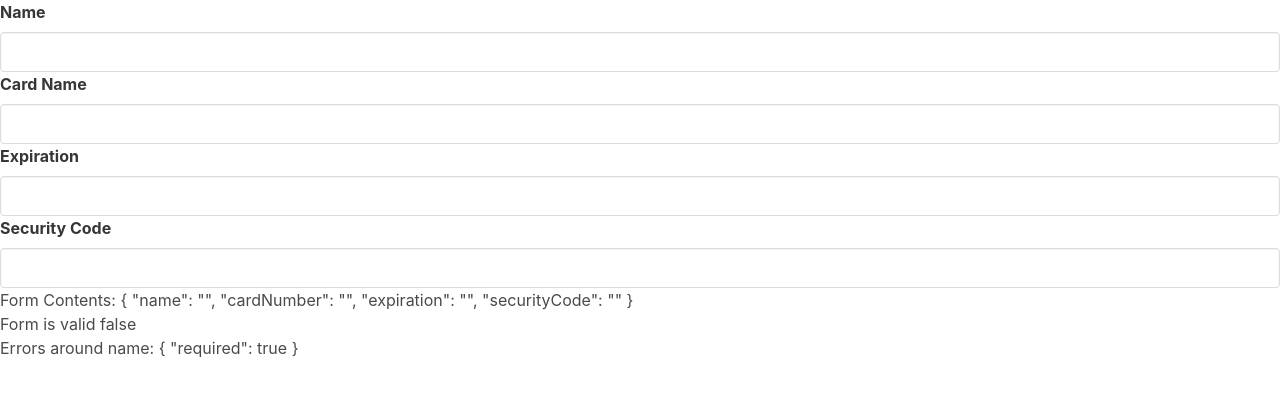
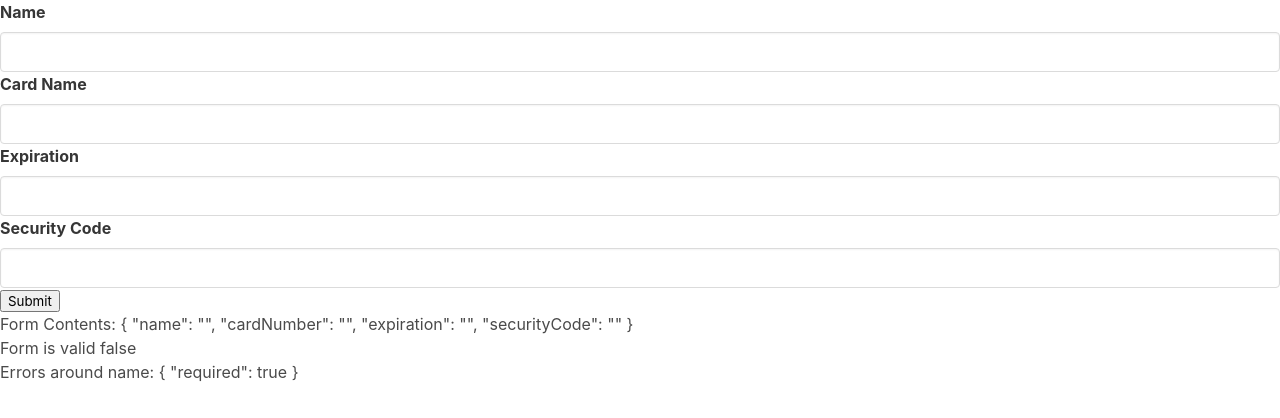
Before and after one commit to BeataJ/creditcard-reactiveForm, an Angular app: page / in a window 1280 px wide. Shown: the top 418 px of the page. Built offline with nearby package versions, Linux system fonts and the light colour scheme.

Commit message:
add submit button

```diff
--- a/src/app/card-form/card-form.component.html
+++ b/src/app/card-form/card-form.component.html
@@ -3,6 +3,7 @@
     <app-input label="Card Name" [control]="cardForm.get('cardNumber')" ></app-input>
     <app-input label="Expiration" [control]="cardForm.get('expiration')" ></app-input>
     <app-input label="Security Code" [control]="cardForm.get('securityCode')" ></app-input>
+    <button type="submit">Submit</button>
 </form>
 
 <div>Form Contents: {{ cardForm.value | json }}</div>
```
